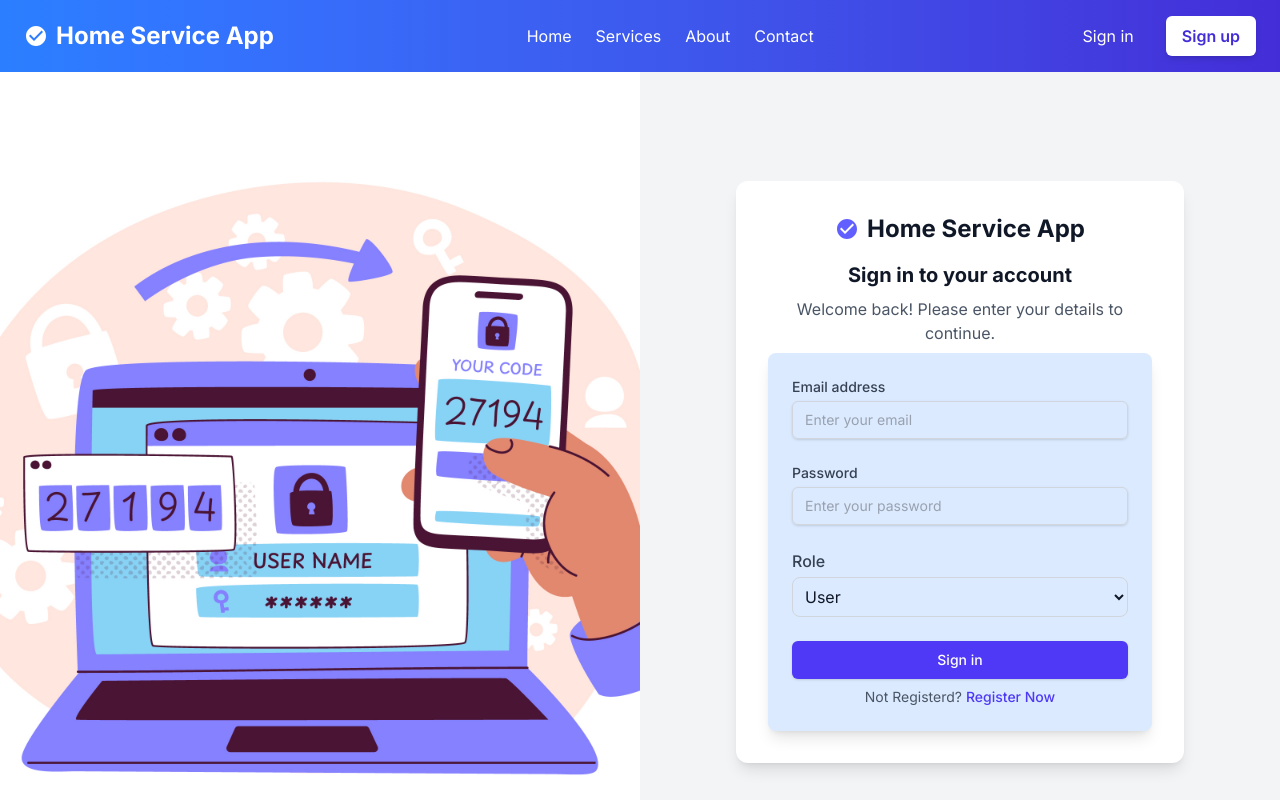
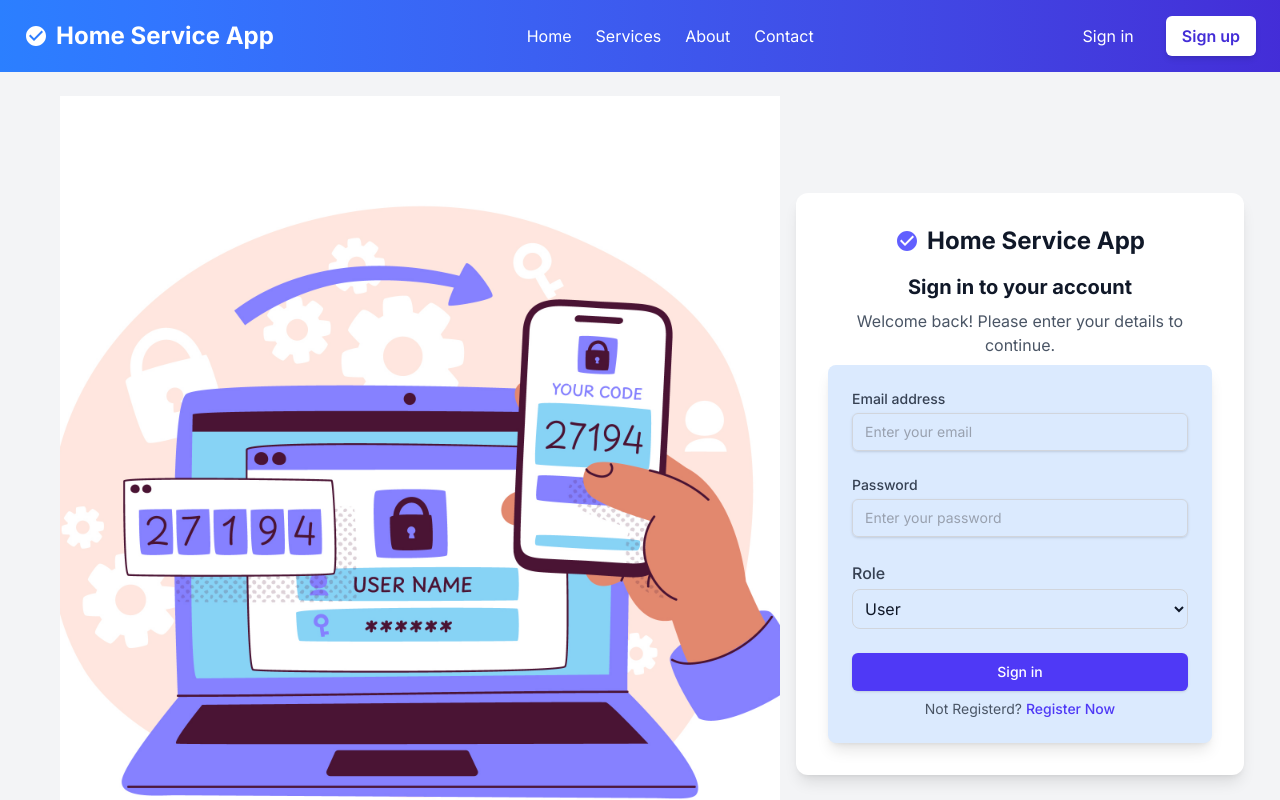
Before and after one commit to Bhavyathumar-intech/Home-Service-App-Frontend, a React (Vite) app: page /login in a window 1280 px wide. Shown: the top 800 px of the page. Built offline with nearby package versions, Linux system fonts and the light colour scheme.

Commit message:
css chnages

```diff
--- a/src/components/layout/AuthLayout.jsx
+++ b/src/components/layout/AuthLayout.jsx
@@ -8,7 +8,7 @@ const AuthLayout = ({ children, title, subtitle, bgImage }) => {
     <div className="flex min-h-screen bg-gray-100 text-gray-900">
       {/* Left Side - Background (Image) */}
       <div
-        className="hidden lg:block lg:w-1/2 h-screen"
+        className="hidden lg:block lg:w-2/3 h-screen ml-15 mt-6 mb-5"
         style={{
           backgroundImage: `url(${bgImage})`,
           backgroundSize: "cover",
@@ -17,8 +17,8 @@ const AuthLayout = ({ children, title, subtitle, bgImage }) => {
       ></div>
 
       {/* Right Side - Auth Form */}
-      <div className="w-full lg:w-1/2 flex items-center justify-center p-4">
-        <div className="w-full max-w-md p-8 bg-white shadow-lg rounded-xl">
+      <div className="w-3/7  flex items-center justify-center p-4 mb-5 mr-5">
+        <div className="w-xl  max-w-md p-8 bg-white shadow-lg rounded-xl">
           {/* Logo */}
           <Link to="/">
             <div className="flex items-center justify-center mb-4">
```
